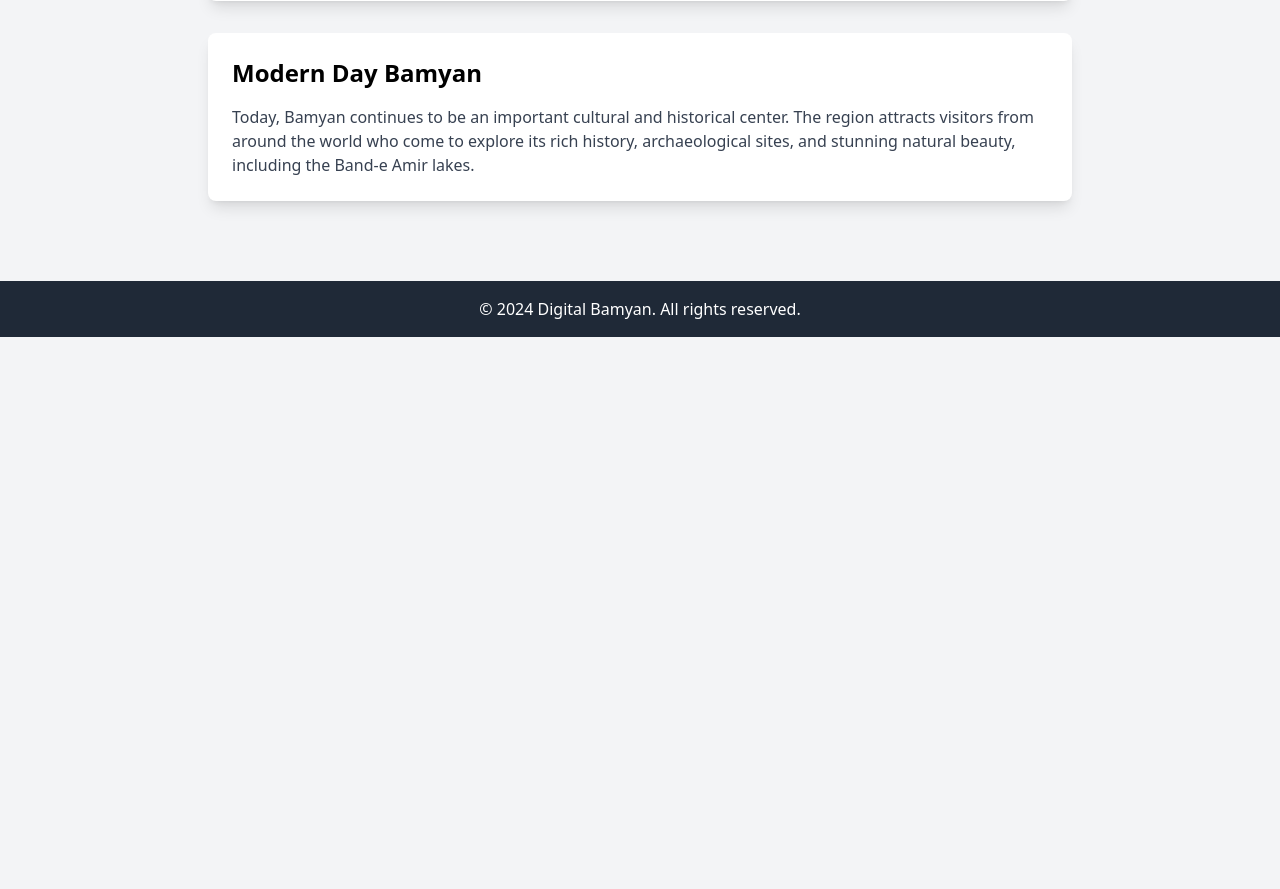
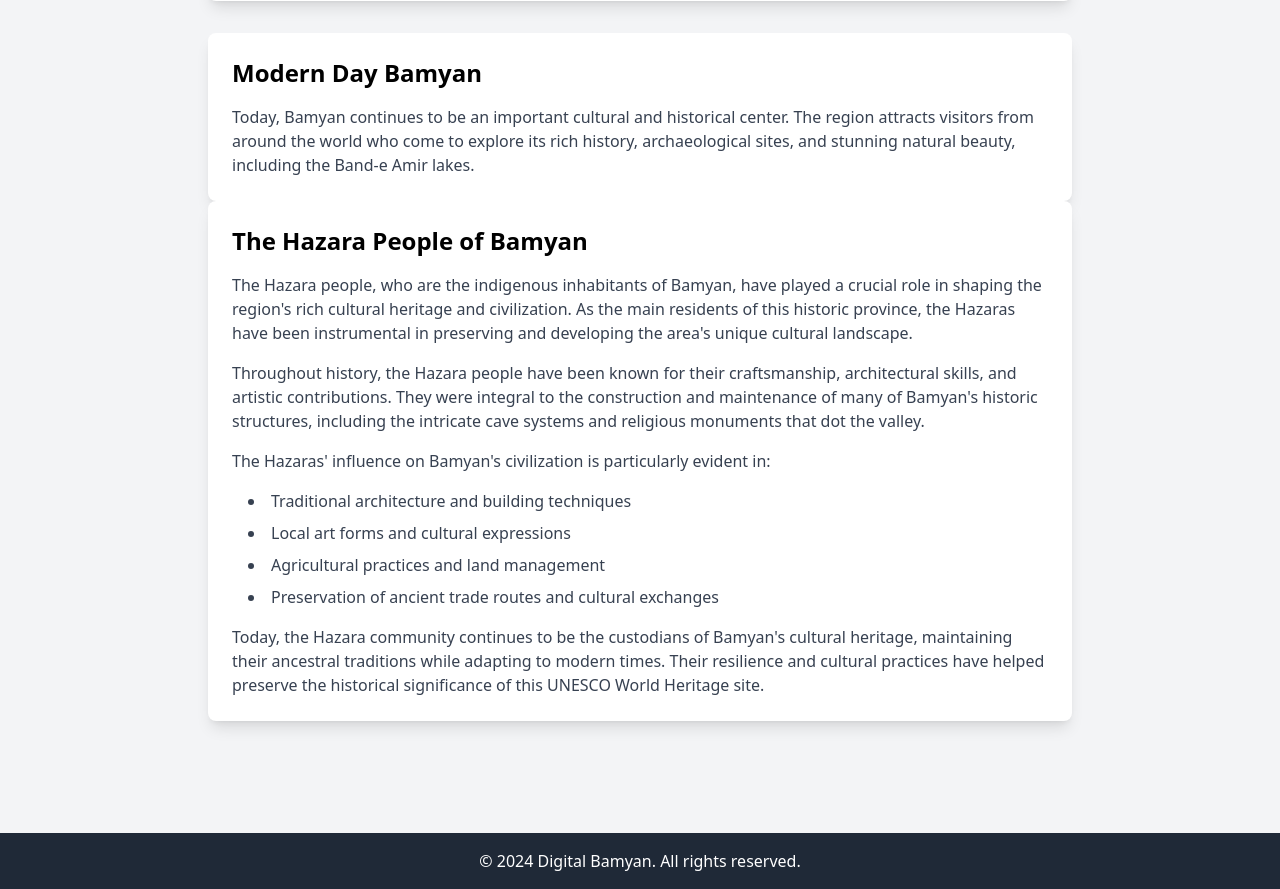
Before and after one commit to AzizullahDarmani/Digital-Bamyan, a Django app: page /about/ in a window 1280 px wide. Shown: the part 1191-2080 px from the top of the page. Before the commit the page ends 1528 px from the top, so only its background shows below. Run offline with Django 5.2, Linux system fonts and the light colour scheme; some libraries are stand-ins or nearby versions.

Commit message:
Assistant checkpoint: Add section about Hazara people and their heritage
Assistant generated file changes:
- main/templates/main/about.html: Add section about Hazara people

---

User prompt:

in about page i want you to add the people of Hazara who are the main residence of this Province, who owned and build such a greaet civilziation at that time. So in about.html page add a section about the history of Hazaras and their impact on the civilztion of Bamyan

Replit-Commit-Author: Assistant
Replit-Commit-Session-Id: 56790dac-414f-446b-aad4-303f35578f21

```diff
--- a/main/templates/main/about.html
+++ b/main/templates/main/about.html
@@ -75,6 +75,36 @@
             </p>
         </div>
     </div>
+
+    <div class="bg-white shadow-lg rounded-lg overflow-hidden mb-8">
+        <div class="p-6">
+            <h2 class="text-2xl font-semibold mb-4">The Hazara People of Bamyan</h2>
+            <p class="text-gray-700 mb-4">
+                The Hazara people, who are the indigenous inhabitants of Bamyan, have played a crucial role in shaping
+                the region's rich cultural heritage and civilization. As the main residents of this historic province,
+                the Hazaras have been instrumental in preserving and developing the area's unique cultural landscape.
+            </p>
+            <p class="text-gray-700 mb-4">
+                Throughout history, the Hazara people have been known for their craftsmanship, architectural skills,
+                and artistic contributions. They were integral to the construction and maintenance of many of Bamyan's
+                historic structures, including the intricate cave systems and religious monuments that dot the valley.
+            </p>
+            <p class="text-gray-700 mb-4">
+                The Hazaras' influence on Bamyan's civilization is particularly evident in:
+            </p>
+            <ul class="list-disc list-inside text-gray-700 mb-4 ml-4">
+                <li class="mb-2">Traditional architecture and building techniques</li>
+                <li class="mb-2">Local art forms and cultural expressions</li>
+                <li class="mb-2">Agricultural practices and land management</li>
+                <li class="mb-2">Preservation of ancient trade routes and cultural exchanges</li>
+            </ul>
+            <p class="text-gray-700">
+                Today, the Hazara community continues to be the custodians of Bamyan's cultural heritage,
+                maintaining their ancestral traditions while adapting to modern times. Their resilience and
+                cultural practices have helped preserve the historical significance of this UNESCO World Heritage site.
+            </p>
+        </div>
+    </div>
 </div>
 
 <script>
```
